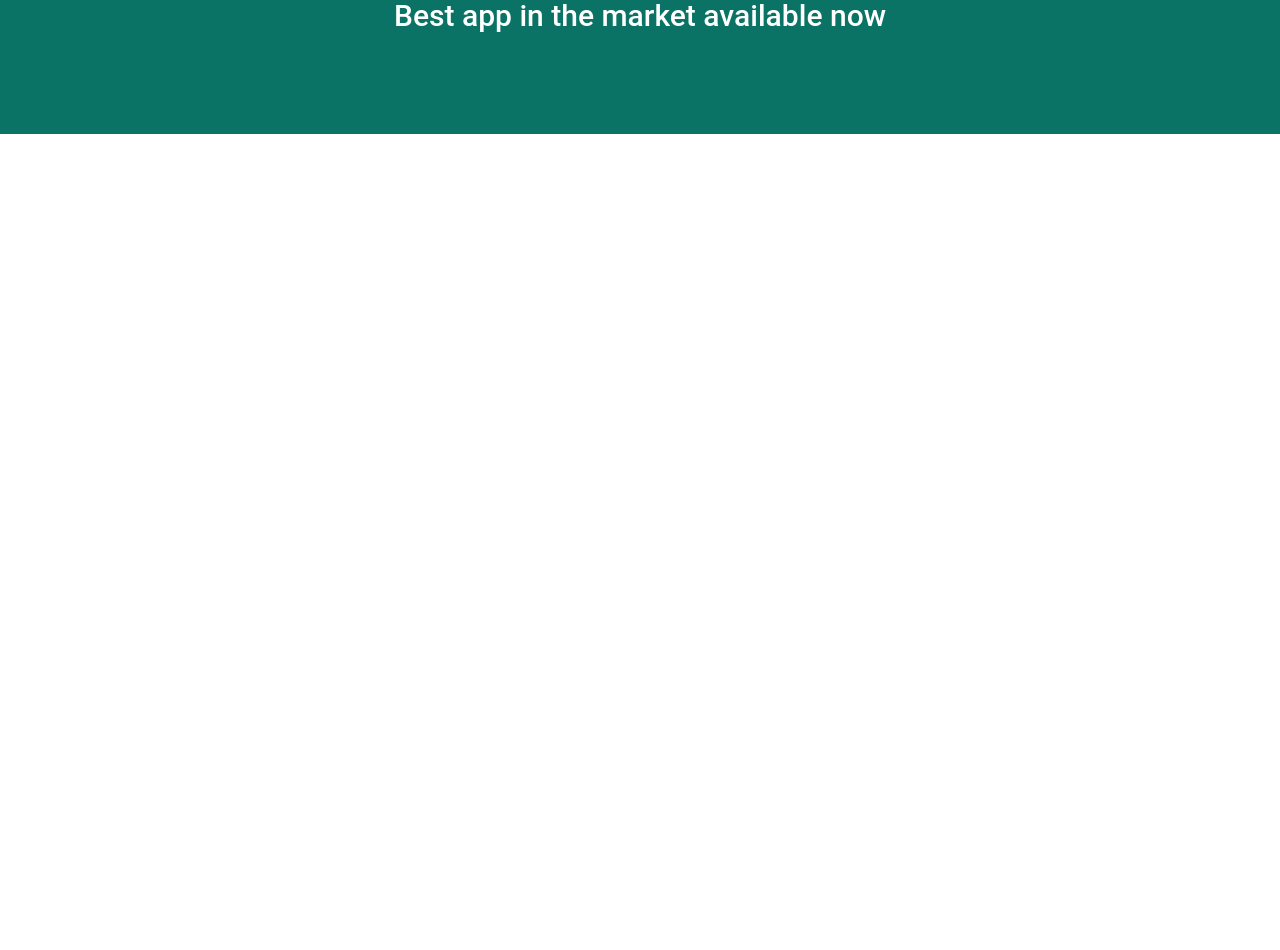
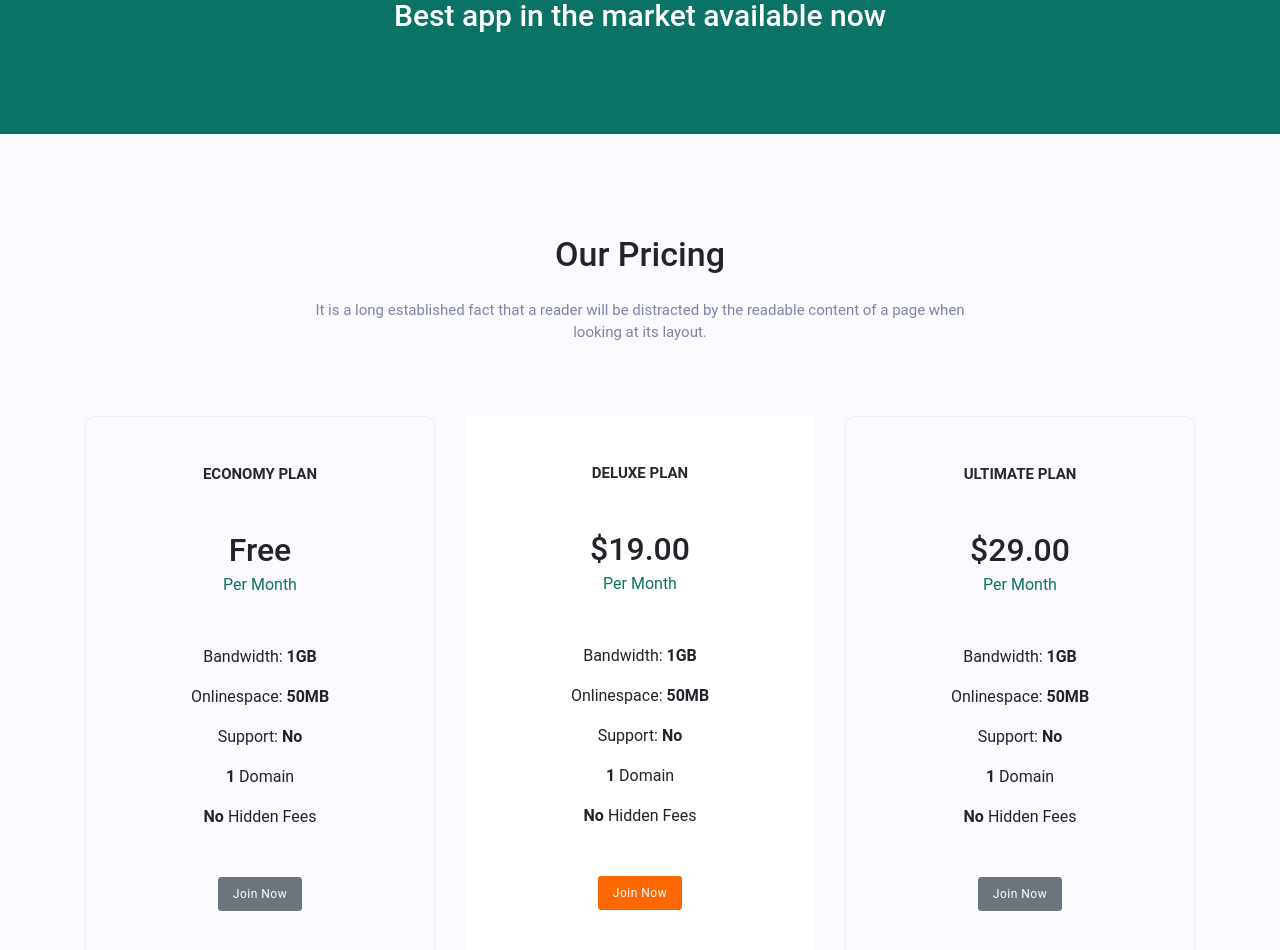
Before and after one commit to GustavoCaspirro/four-your-life, an Angular app: page / in a window 1280 px wide. Shown: the part 2820-3770 px from the top of the page. Before the commit the page ends 2954 px from the top, so only its background shows below. Built offline with nearby package versions, Linux system fonts and the light colour scheme.

Commit message:
adicionando sessão pricing

```diff
--- a/src/app/app.component.html
+++ b/src/app/app.component.html
@@ -3,4 +3,5 @@
 <fyl-about></fyl-about>
 <fyl-features></fyl-features>
 <fyl-video></fyl-video>
+<fyl-pricing></fyl-pricing>
 <router-outlet></router-outlet>
--- a/src/app/app.module.ts
+++ b/src/app/app.module.ts
@@ -11,6 +11,7 @@ import { HomeComponent } from './home/home.component';
 import { AboutComponent } from './about/about.component';
 import { FeaturesComponent } from './features/features.component';
 import { VideoComponent } from './video/video.component';
+import { PricingComponent } from './pricing/pricing.component';
 
 @NgModule({
   declarations: [
@@ -19,7 +20,8 @@ import { VideoComponent } from './video/video.component';
     HomeComponent,
     AboutComponent,
     FeaturesComponent,
-    VideoComponent
+    VideoComponent,
+    PricingComponent
   ],
   imports: [
     BrowserModule,
--- /dev/null
+++ b/src/app/pricing/pricing.component.html
@@ -0,0 +1,70 @@
+<!-- START PRICING -->
+<section class="section bg-light" id="pricing">
+    <div class="container">
+        <div class="row">
+            <div class="col-lg-12">
+                <h1 class="title-heading text-center">Our Pricing</h1>
+                <p class="title-desc text-center text-muted mt-4">It is a long established fact that a reader will be distracted by the readable content of a page when looking at its layout.</p>
+            </div>
+        </div>
+
+        <div class="row mt-4">
+
+            <div class="col-lg-4">
+                <div class="pricing-box text-center p-5 mt-5">
+                    <h4 class="pricing-plan text-uppercase">Economy plan</h4>
+                    <h2 class="pricing-price mt-5 mb-0">Free</h2>
+                    <p class="pricing-month mt-1">Per Month</p>
+                    <div class="plan-features mt-5">
+                        <p>Bandwidth: <b>1GB</b></p>
+                        <p>Onlinespace: <b>50MB</b></p>
+                        <p>Support: <b>No</b></p>
+                        <p><b>1</b> Domain</p>
+                        <p><b>No</b> Hidden Fees</p>
+                    </div>
+                    <div class="mt-5">
+                        <a href="" class="btn btn-secondary btn-sm btn-round">Join Now</a>
+                    </div>
+                </div>
+            </div>
+
+            <div class="col-lg-4">
+                <div class="pricing-box-active text-center bg-white p-5 mt-5">
+                    <h4 class="pricing-plan text-uppercase">Deluxe Plan</h4>
+                    <h2 class="pricing-price mt-5 mb-0">$19.00</h2>
+                    <p class="pricing-month mt-1">Per Month</p>
+                    <div class="plan-features mt-5">
+                        <p>Bandwidth: <b>1GB</b></p>
+                        <p>Onlinespace: <b>50MB</b></p>
+                        <p>Support: <b>No</b></p>
+                        <p><b>1</b> Domain</p>
+                        <p><b>No</b> Hidden Fees</p>
+                    </div>
+                    <div class="mt-5">
+                        <a href="" class="btn btn-custom btn-sm btn-round">Join Now</a>
+                    </div>
+                </div>
+            </div>
+
+            <div class="col-lg-4">
+                <div class="pricing-box text-center p-5 mt-5">
+                    <h4 class="pricing-plan text-uppercase">Ultimate Plan</h4>
+                    <h2 class="pricing-price mt-5 mb-0">$29.00 <span></span></h2>
+                    <p class="pricing-month mt-1">Per Month</p>
+                    <div class="plan-features mt-5">
+                        <p>Bandwidth: <b>1GB</b></p>
+                        <p>Onlinespace: <b>50MB</b></p>
+                        <p>Support: <b>No</b></p>
+                        <p><b>1</b> Domain</p>
+                        <p><b>No</b> Hidden Fees</p>
+                    </div>
+                    <div class="mt-5">
+                        <a href="" class="btn btn-secondary btn-sm btn-round">Join Now</a>
+                    </div>
+                </div>
+            </div>
+
+        </div>
+    </div>
+</section>
+<!-- END PRICING -->
--- /dev/null
+++ b/src/app/pricing/pricing.component.scss
@@ -0,0 +1,31 @@
+@import '../../assets/styles/variables';
+@import '../../assets/styles/components';
+@import '../../assets/styles/helpers';
+
+//
+// pricing.scss
+//
+
+.pricing-box {
+    border: 1px solid #eeeef4;
+    border-radius: 10px;
+}
+
+.pricing-box-active {
+    box-shadow: $box-shadow;
+}
+
+
+.pricing-plan {
+    color: $dark;
+    font-size: 15px;
+    font-weight: 600;
+}
+
+.pricing-price {
+    font-size: 32px;
+}
+
+.pricing-month {
+    color: $dark-green;
+}
--- /dev/null
+++ b/src/app/pricing/pricing.component.ts
@@ -0,0 +1,15 @@
+import { Component, OnInit } from '@angular/core';
+
+@Component({
+  selector: 'fyl-pricing',
+  templateUrl: './pricing.component.html',
+  styleUrls: ['./pricing.component.scss']
+})
+export class PricingComponent implements OnInit {
+
+  constructor() { }
+
+  ngOnInit(): void {
+  }
+
+}
```
Also changed, not shown: 1 other file (tests, documents, lock files or other folders).
